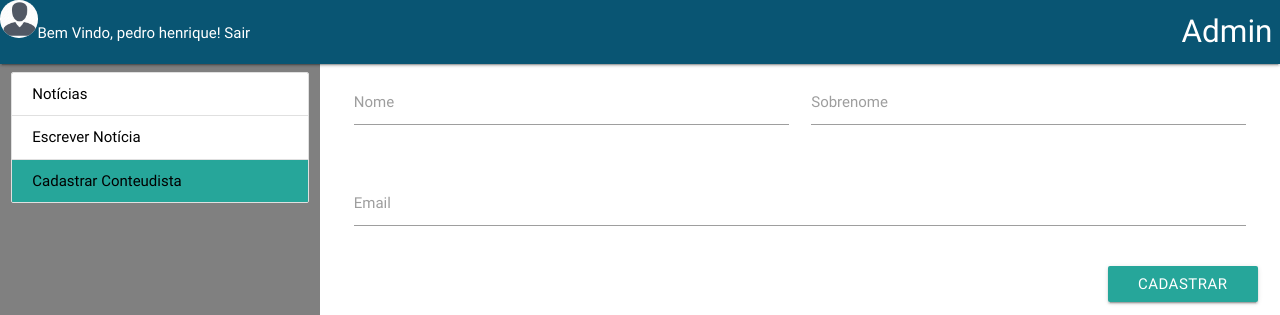
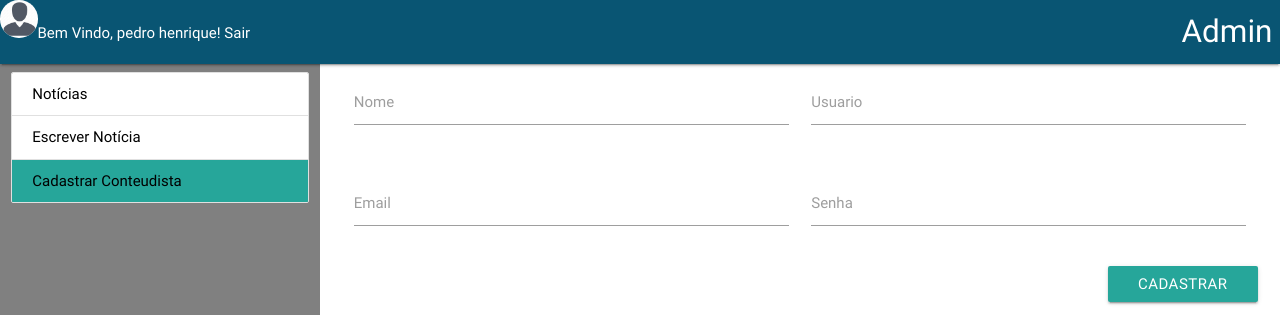
Before and after one commit to pedrohcavalcante/techSiteProjeto, a PHP site: page /projetositeinfo/admin/cadastroconteudista.php in a window 1280 px wide. Shown: the top 315 px of the page. Run offline with PHP 8.4, Linux system fonts and the light colour scheme; a user stored in the database is signed in; data comes from the database, SQL or seed files in the repository; both versions use the stored data as it was after the commit; some libraries are stand-ins or nearby versions.

```diff
--- a/admin/cadastroconteudista.php
+++ b/admin/cadastroconteudista.php
@@ -8,11 +8,6 @@ include('conexao.php');
 $sql_code = "SELECT nome_admin FROM noticias.admin WHERE id_admin = '$_SESSION[admin]'";
 $sql_query = $mysqli->query($sql_code) or die ($mysqli->error);
 $row = $sql_query->fetch_assoc();
-
-if(isset($_POST['email']) && strlen($_POST['email']) > 0){
-
-    $sql_cadastro = "INSERT INTO noticias.admin(nome_admin, senha_admin) VALUES ('pedro', 'pedro')";
-}
 
 
 ?>
@@ -53,21 +48,25 @@ if(isset($_POST['email']) && strlen($_POST['email']) > 0){
         </div>
         <div class="col s9">
             <div class="row">
-                <form class="col s12" name="formCadastroCont" action="" method="POST">
+                <form class="col s12" name="formCadastroCont" action="insertConteudista.php" method="POST">
                 <div class="row">
                     <div class="input-field col s6">
-                    <input  id="first_name" type="text" class="validate">
-                    <label for="first_name">Nome</label>
+                    <input  id="nome" type="text" class="validate">
+                    <label for="nome">Nome</label>
                     </div>
                     <div class="input-field col s6">
-                    <input id="last_name" type="text" class="validate">
-                    <label for="last_name">Sobrenome</label>
+                    <input  id="usuario" type="text" class="validate">
+                    <label for="usuario">Usuario</label>
                     </div>
                 </div>
                 <div class="row">
-                    <div class="input-field col s12">
+                    <div class="input-field col s6">
                     <input id="email" type="email" class="validate">
                     <label for="email">Email</label>
+                    </div>
+                    <div class="input-field col s6">
+                    <input id="password" type="password" class="validate">
+                    <label for="email">Senha</label>
                     </div>
                 </div>
                 <button type='submit' class='waves-effect waves-light btn right' value='Login'>Cadastrar</button>
--- a/admin/index.php
+++ b/admin/index.php
@@ -12,7 +12,7 @@
         $_SESSION['usuario'] = $mysqli->escape_string($_POST['usuario']);
         $_SESSION['senha'] = md5($_POST['senha']);
         //echo "session user session senha";
-        $sql_code = "SELECT id_admin, nome_admin, senha_admin FROM noticias.admin WHERE nome_admin = '$_SESSION[usuario]'";
+        $sql_code = "SELECT id_admin, nome_admin, usuario_admin, email_admin, senha_admin FROM noticias.admin WHERE usuario_admin = '$_SESSION[usuario]'";
         $sql_query = $mysqli->query($sql_code) or die ($mysqli->error);
         $dado = $sql_query->fetch_assoc();
         $total = $sql_query->num_rows;
```
Also changed, not shown: admin/insertConteudista.php (added, +8 -0 lines), criacao novo schema.sql (+5 -2 lines).
